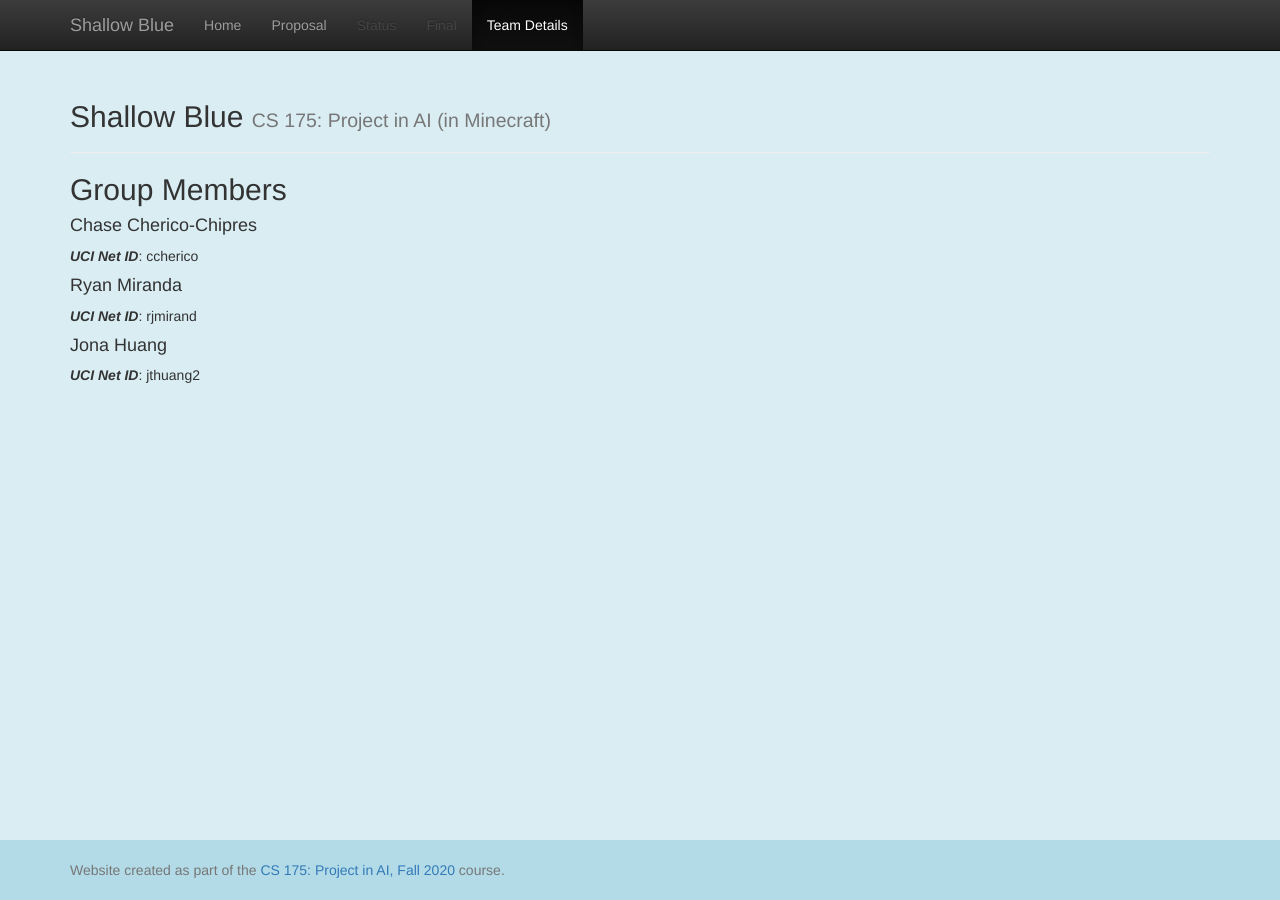
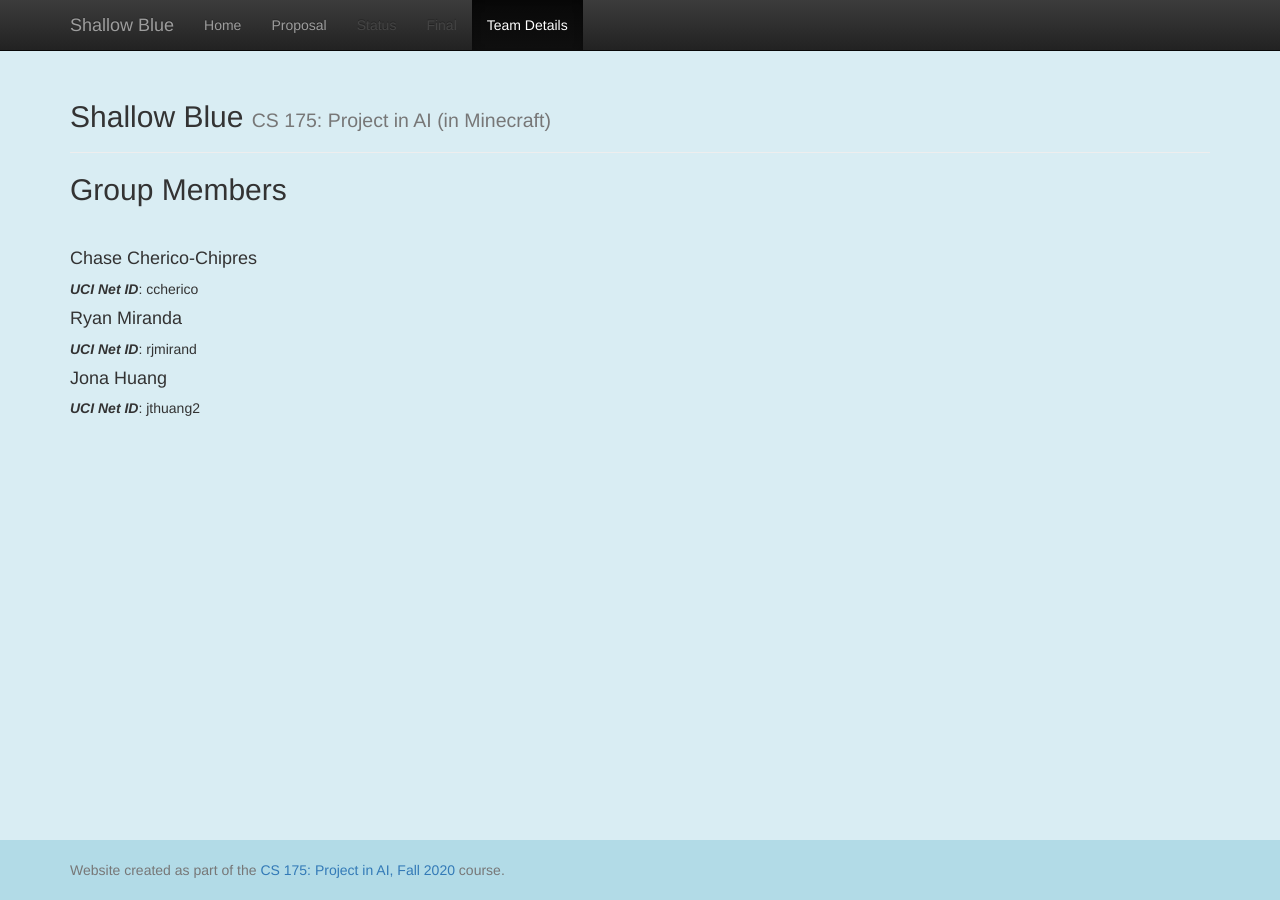
Before and after one commit to ChaseChipres/ShallowBlue, a Jekyll site: the page built from docs/team.md, in a window 1280 px wide. Built offline with Jekyll 4.4.1, drawn with Linux system fonts in a browser that asks for light colours.

```diff
--- a/docs/team.md
+++ b/docs/team.md
@@ -3,7 +3,7 @@ layout: default
 title:  Team
 ---
 
-## Group Members<br>
+## Group Members<br><br>
 
 #### Chase Cherico-Chipres
 ***UCI Net ID***: ccherico
```
